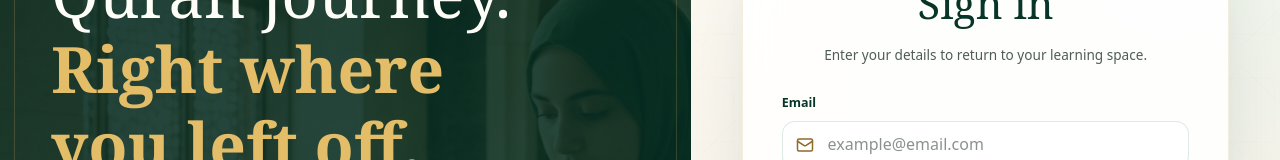
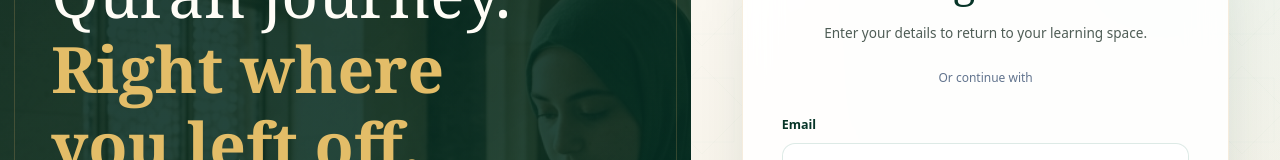
Before and after one commit to hamyn203-commits/al-athar-academy, a React (Vite) app: page /login in a window 1280 px wide. Shown: the part 268-428 px from the top of the page. Built offline with nearby package versions, Linux system fonts and the light colour scheme; no server answers.

Commit message:
Display Google sign-in on login and account creation

```diff
--- a/src/pages/Login/index.jsx
+++ b/src/pages/Login/index.jsx
@@ -15,6 +15,7 @@ import {
   Sparkles,
 } from 'lucide-react';
 import BrandLogo from '../../components/BrandLogo';
+import GoogleSignIn from '../../components/GoogleSignIn';
 import { useI18n } from '../../i18n';
 import { localizedPath } from '../../lib/locale';
 import { postAuthDestination } from '../../lib/navigation';
@@ -182,6 +183,7 @@ export default function Login() {
             )}
             {error && <div className="wn-public-error" role="alert">{error}</div>}
 
+            <GoogleSignIn context="signin" />
             <form onSubmit={handleSubmit} className="grid gap-4">
               <div className="wn-field">
                 <label htmlFor="login-email">{isAr ? 'البريد الإلكتروني' : 'Email'}</label>
```
